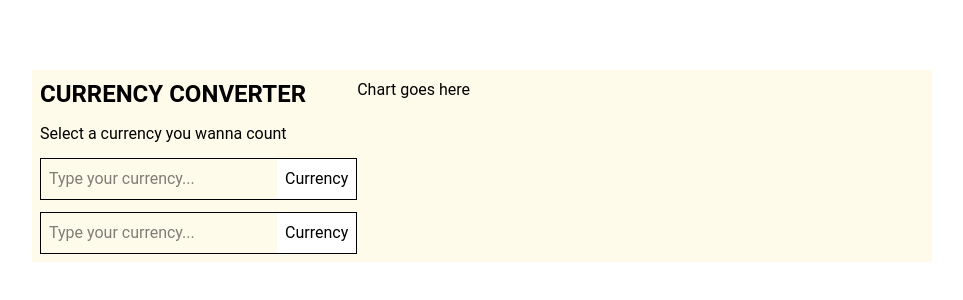
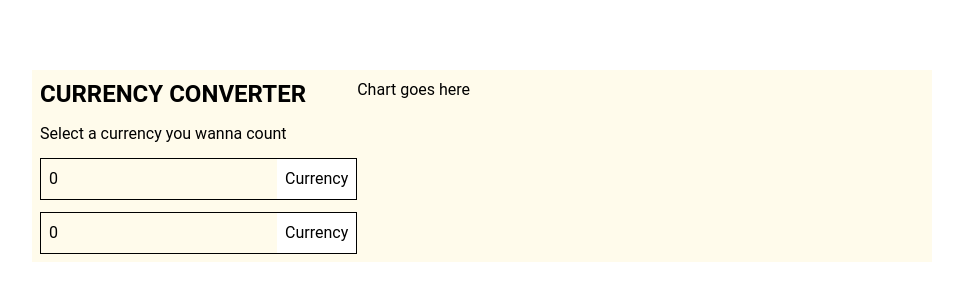
Before and after one commit to Zer0-Gravity/mini-react-project, a React (Vite) app in the folder currency-exchange-app/: page / in a window 1280 px wide. Shown: the part 234-534 px from the top of the page, without its empty margins (158-1121 px from the left). Built offline with nearby package versions, Linux system fonts and the light colour scheme.

Commit message:
Add: Conversion logic and Update: Input Variable

```diff
--- a/currency-exchange-app/src/Component/CurrencyApp.tsx
+++ b/currency-exchange-app/src/Component/CurrencyApp.tsx
@@ -1,4 +1,4 @@
-import { useEffect, useState } from "react";
+import React, { useEffect, useState } from "react";
 import CurrencyInput from "./CurrencyInput";
 import axios from "axios";
 
@@ -22,10 +22,14 @@ function CurrencyApp() {
     const [currTo, setCurrTo] = useState<string>("");
     const [data, setData] = useState<Data | null>(null);
     const [currency, setCurrency] = useState<Currency>();
+    const [loading, setLoading] = useState<boolean>(true);
+    const [amountFrom, setAmountFrom] = useState<number>(0);
+    const [amountTo, setAmountTo] = useState<number>(0);
 
     useEffect(() => {
         const fetchData = async () => {
             try {
+                setLoading(true);
                 if (currFrom && currTo) {
                     await axios
                         .get(
@@ -44,12 +48,25 @@ function CurrencyApp() {
             } catch (error) {
                 console.log("Error fetching", error);
             }
+            setLoading(false);
         };
 
         fetchData();
     }, [currFrom, currTo]);
 
-    console.log(data?.rates);
+    const handleAmountFrom = (e: React.ChangeEvent<HTMLInputElement>) => {
+        const value = Number(e.target.value);
+        setAmountFrom(value);
+        setAmountTo(Number((value * Number(data?.rates[currTo])).toFixed(2)));
+    };
+
+    const handleAmountTo = (e: React.ChangeEvent<HTMLInputElement>) => {
+        const value = Number(e.target.value);
+        setAmountTo(value);
+        setAmountFrom(Number((value / Number(data?.rates[currTo])).toFixed(2)));
+    };
+
+    console.log(data);
 
     return (
         <div className="flex w-225 p-2 bg-amber-50 ">
@@ -64,8 +81,17 @@ function CurrencyApp() {
                 ) : (
                     <h1>Select a currency you wanna count</h1>
                 )}
-                <CurrencyInput setValue={setCurrFrom} />
-                <CurrencyInput setValue={setCurrTo} />
+                {loading && <p>Loading plese wait.....</p>}
+                <CurrencyInput
+                    setValue={setCurrFrom}
+                    amount={amountFrom}
+                    handleInput={handleAmountFrom}
+                />
+                <CurrencyInput
+                    setValue={setCurrTo}
+                    amount={amountTo}
+                    handleInput={handleAmountTo}
+                />
             </div>
             <div>
                 <h1>Chart goes here</h1>
--- a/currency-exchange-app/src/Component/CurrencyInput.tsx
+++ b/currency-exchange-app/src/Component/CurrencyInput.tsx
@@ -1,10 +1,12 @@
-import { useState, type Dispatch, type SetStateAction } from "react";
+import React, { useState, type Dispatch, type SetStateAction } from "react";
 
-function CurrencyInput({
-    setValue,
-}: {
+interface Input {
     setValue: Dispatch<SetStateAction<string>>;
-}) {
+    handleInput: (e: React.ChangeEvent<HTMLInputElement>) => void;
+    amount: number;
+}
+
+function CurrencyInput({ setValue, handleInput, amount }: Input) {
     const [isOpen, setIsOpen] = useState(false);
     const [currency, setCurrency] = useState<string>("");
 
@@ -53,6 +55,8 @@ function CurrencyInput({
                 type="number"
                 placeholder="Type your currency..."
                 className="flex-1 outline-none p-2"
+                value={amount}
+                onChange={handleInput}
             />
             <div className="bg-white p-2 relative">
                 {/* Custom Dropdown button */}
```
